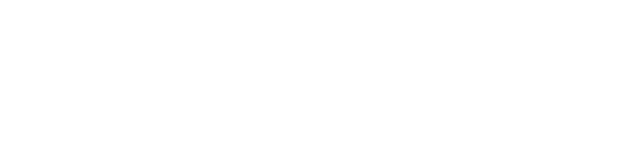
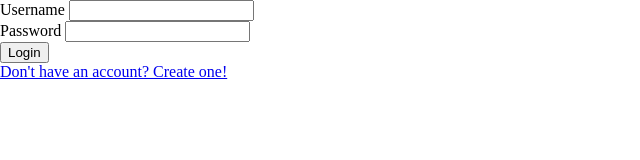
Before and after one commit to jacky-ui/login-signup, a plain HTML site: page pages/login.html in a window 1280 px wide. Shown: the whole page, without its empty margins (0-640 px from the left). Drawn offline with Linux system fonts and the light colour scheme.

Commit message:
create form skeleton

```diff
--- a/pages/login.html
+++ b/pages/login.html
@@ -7,10 +7,24 @@
         <meta http-equiv="X-UA-Compatible" content="IE=edge">
         <meta name="viewport" content="width=device-width, initial-scale=1.0">
         <link rel="stylesheet" href="../styles/global.css">
+        <link rel="stylesheet" href="../styles/login.css">
         <title>Login</title>
 
     </head>
         <body>
-
+            <section>
+                <form>
+                    <div>
+                        <label>Username</label>
+                        <input type="text">
+                    </div>
+                    <div>
+                        <label>Password</label>
+                        <input type="password">
+                    </div>
+                    <button type="submit">Login</button>
+                </form>
+                <a class="form__link" href="./signup.html">Don't have an account? Create one!</a>
+            </section>
         </body>
     </html>
```
Also changed, not shown: styles/login.css (added), styles/login.scss (added), 1 other file.
